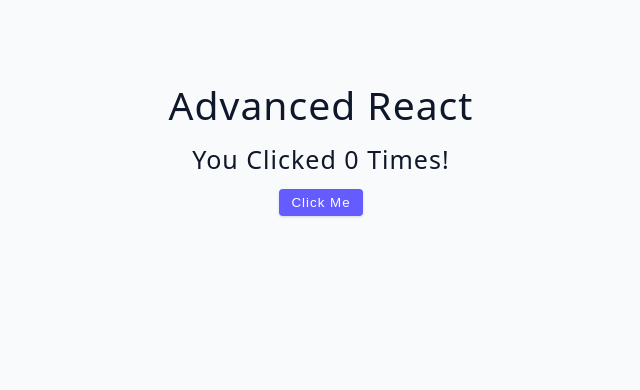
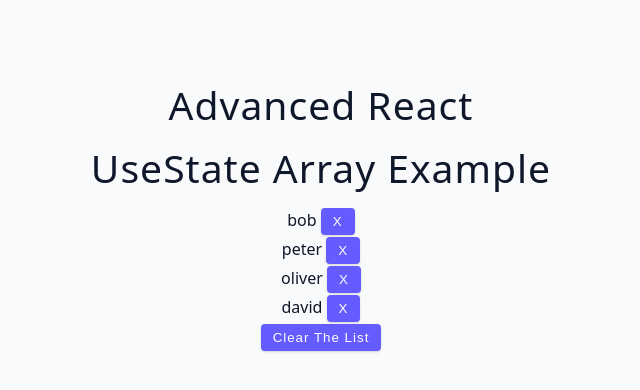
Before and after one commit to vsbron/course-all-in-one-2025, a React (Vite) app in the folder 03-advanced-react/: page / in a window 1280 px wide. Shown: the top 390 px of the page, without its empty margins (319-959 px from the left). Built offline with nearby package versions, Linux system fonts and the light colour scheme.

Commit message:
03-advanced-react - Add a list component based on a state with the options to remove item and clear the list

```diff
--- a/03-advanced-react/src/App.jsx
+++ b/03-advanced-react/src/App.jsx
@@ -1,11 +1,11 @@
-import UseStateBasics from "./tutorial/01-useState/02-useState-basics";
+import UseStateArray from "./tutorial/01-useState/03-useState-array";
 
 function App() {
   // Returned JSX
   return (
     <div className="container">
       <h2>Advanced React</h2>
-      <UseStateBasics />
+      <UseStateArray />
     </div>
   );
 }
--- a/03-advanced-react/src/tutorial/01-useState/03-useState-array.jsx
+++ b/03-advanced-react/src/tutorial/01-useState/03-useState-array.jsx
@@ -1,5 +1,41 @@
+import { useState } from "react";
+
+import { people } from "../../data";
+
+// Setting the initial people data
+const initialData = people;
+
 const UseStateArray = () => {
-  return <h2>useState array example</h2>;
+  // Setting the state of people
+  const [people, setPeople] = useState(initialData);
+
+  // Setting click handlers
+  const handleRemove = (id) => {
+    setPeople((ppl) => ppl.filter((p) => p.id !== id));
+  };
+  const handleClear = () => {
+    setPeople([]);
+  };
+
+  // Returned JSX
+  return (
+    <>
+      <h2>useState array example</h2>
+      <ul>
+        {people.map((ppl) => (
+          <li key={ppl.id}>
+            {ppl.name}{" "}
+            <button onClick={() => handleRemove(ppl.id)} className="btn">
+              x
+            </button>
+          </li>
+        ))}
+      </ul>
+      <button onClick={handleClear} className="btn">
+        Clear the list
+      </button>
+    </>
+  );
 };
 
 export default UseStateArray;
```
Also changed, not shown: 03-advanced-react/src/data.js (+9 -9 lines).
